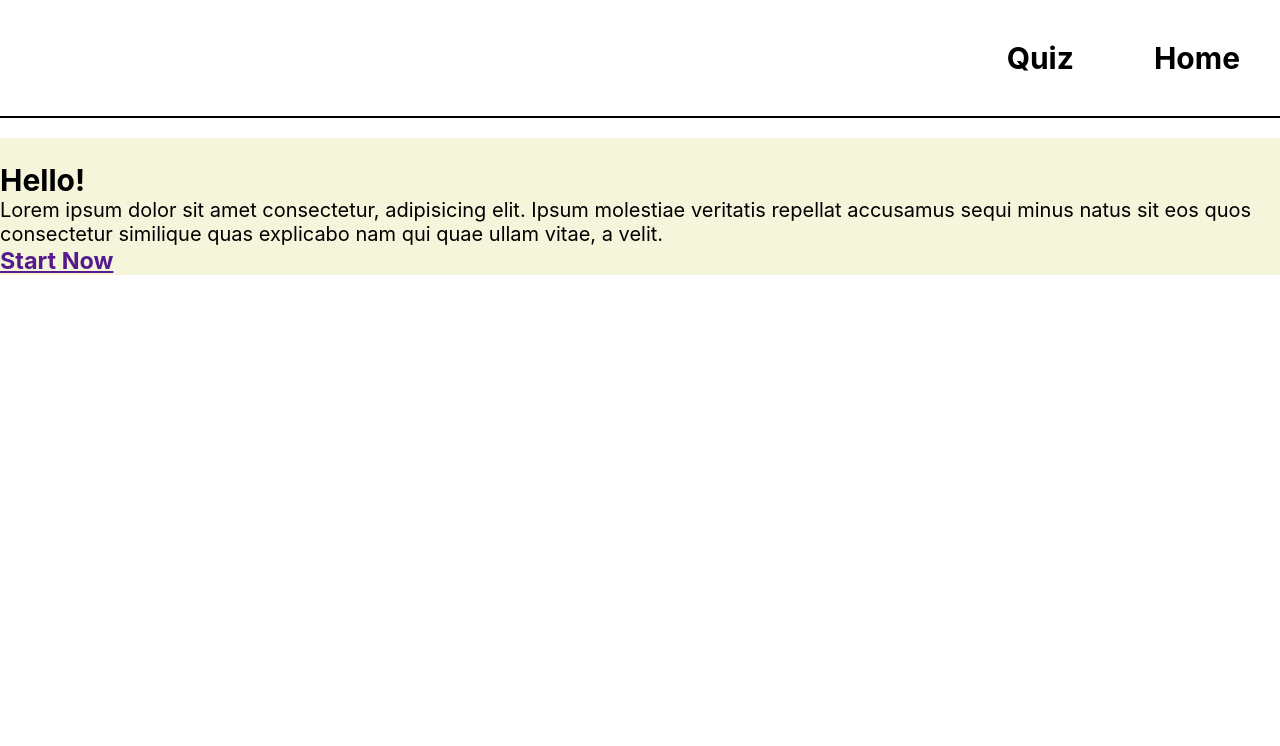
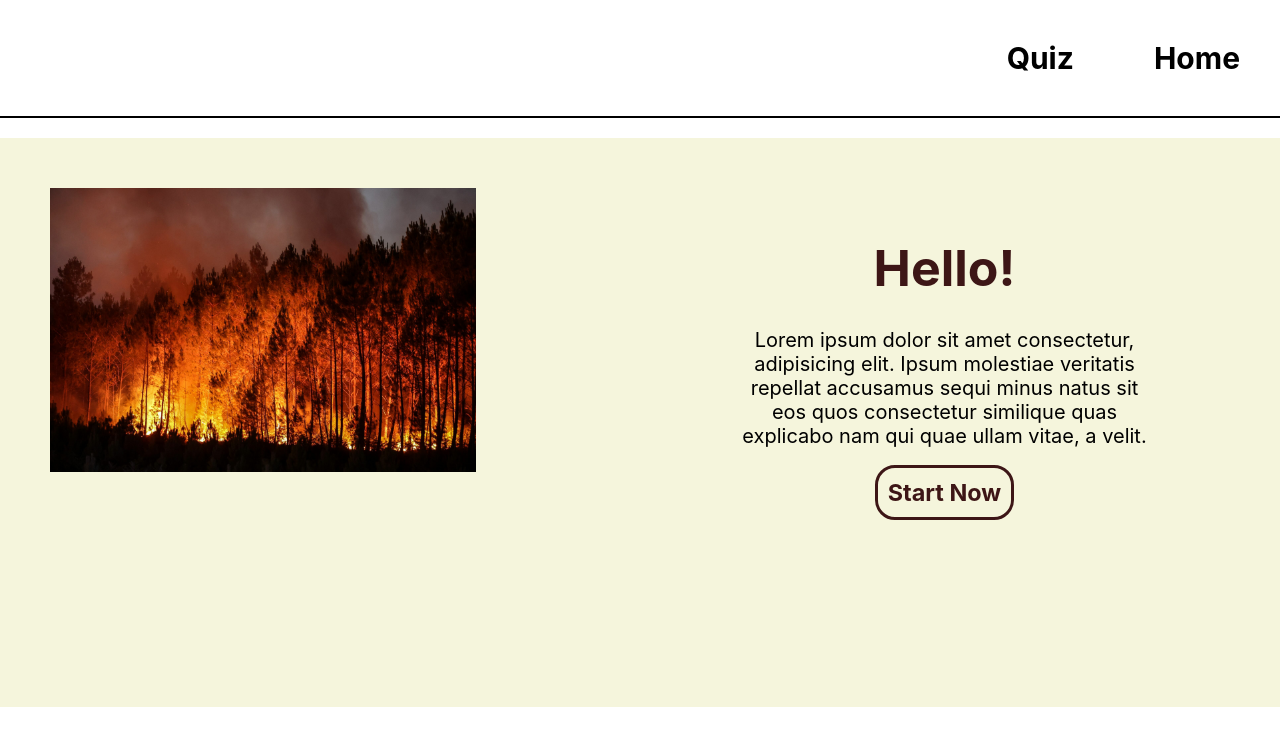
Before and after one commit to ipioselli/cart351_project, a PHP site: page / in a window 1280 px wide. Shown: the top 746 px of the page. Run offline with PHP 8.4, Linux system fonts and the light colour scheme.

Commit message:
section 1

```diff
--- a/css/style.css
+++ b/css/style.css
@@ -32,6 +32,41 @@
 
   }
 
+  img{
+    width:70%;
+  }
+
   .hello{
     background-color:beige;
+    padding:50px;
+    display: flex;
+    flex-direction: row;
   }
+
+  .hello-info{
+    text-align: center;
+    padding:50px;
+
+
+  }
+
+  .hello-info h1{
+    font-size: 50px;
+
+    text-align: center;
+    color:rgb(61, 22, 22);
+  }
+
+  .hello-info p{
+    padding:30px;
+  }
+
+  .hello-info a{
+    padding: 10px;;
+    text-decoration: none;
+    color:rgb(61, 22, 22);
+    border-style: solid;
+    border-radius: 20px;
+
+
+  }
--- a/index.html
+++ b/index.html
@@ -10,11 +10,6 @@
 </head>
 <body>
 
-<nav class="navbar">
-
-
-
-</nav>
 
 <div class="topnav">
     <h2><a href="index.html">Home</a></h2>
@@ -25,7 +20,7 @@
 <section class="hello">
 
     <div class="image">
-        <img src="" alt="">
+        <img src="images/fire.jpeg" alt="">
 
     </div>
 
```
Also changed, not shown: images/fire.jpeg (added).
